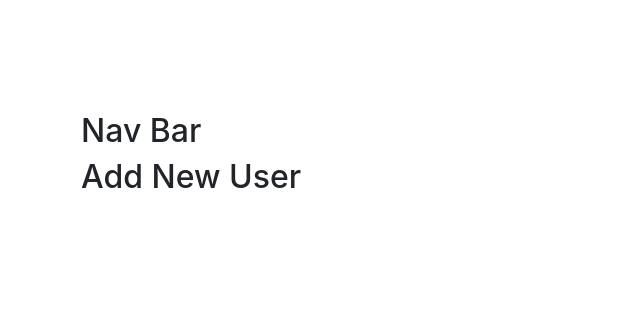
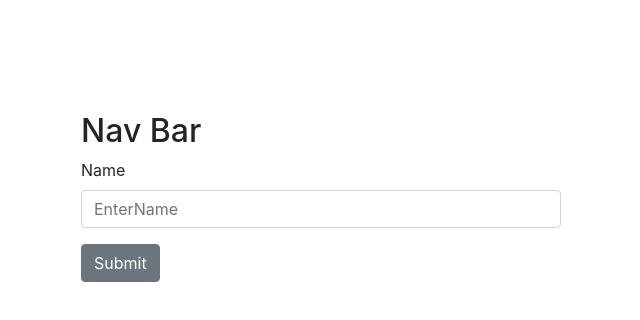
Before and after one commit to tta2yta/REACT_CRUD_APP, a React (Create React App) app: page /add in a window 1280 px wide. Shown: the top 320 px of the page, without its empty margins (319-959 px from the left). Built offline with nearby package versions, Linux system fonts and the light colour scheme.

Commit message:
adding feature to adduser

```diff
--- a/src/Components/AddUser.js
+++ b/src/Components/AddUser.js
@@ -1,9 +1,15 @@
 import React from 'react'
+
+import {Form, FormGroup, Input, Button, Label} from 'reactstrap'
 
 export const AddUser = () => {
     return (
-        <div>
-            <h2>Add New User</h2>
-        </div>
+      <Form>
+          <FormGroup>
+              <Label>Name</Label>
+              <Input type="text" placeholder="EnterName"></Input>
+          </FormGroup>
+          <Button type="submit">Submit</Button>
+      </Form>
     )
 }
```
